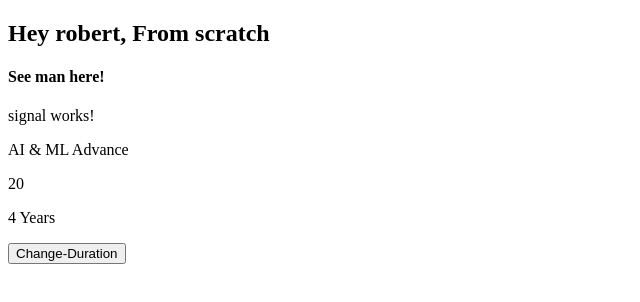
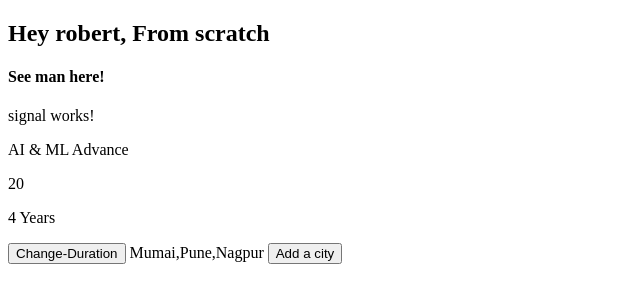
Before and after one commit to meAltf/learn_Angular, an Angular app in the folder Angular/my-first-app/: page / in a window 1280 px wide. Shown: the top 302 px of the page, without its empty margins (0-640 px from the left). Built offline with nearby package versions, Linux system fonts and the light colour scheme.

Commit message:
signal | use of update

```diff
--- a/Angular/my-first-app/src/app/components/signal/signal.html
+++ b/Angular/my-first-app/src/app/components/signal/signal.html
@@ -5,3 +5,7 @@
 <p>{{courseDuration()}}</p>
 
 <button (click)="changeDuration()">Change-Duration</button>
+
+{{cityList()}}
+
+<button (click)="addCity()">Add a city</button>
--- a/Angular/my-first-app/src/app/components/signal/signal.ts
+++ b/Angular/my-first-app/src/app/components/signal/signal.ts
@@ -19,4 +19,12 @@ export class Signal {
     this.courseDuration.set("3 Years");
   }
 
+  // exercise using update
+
+  cityList = signal<string[]>(["Mumai", "Pune", "Nagpur"])
+
+  addCity(){
+    this.cityList.update((old: string[])=> [...old, "Chennai"]);
+  }
+
 }
```
